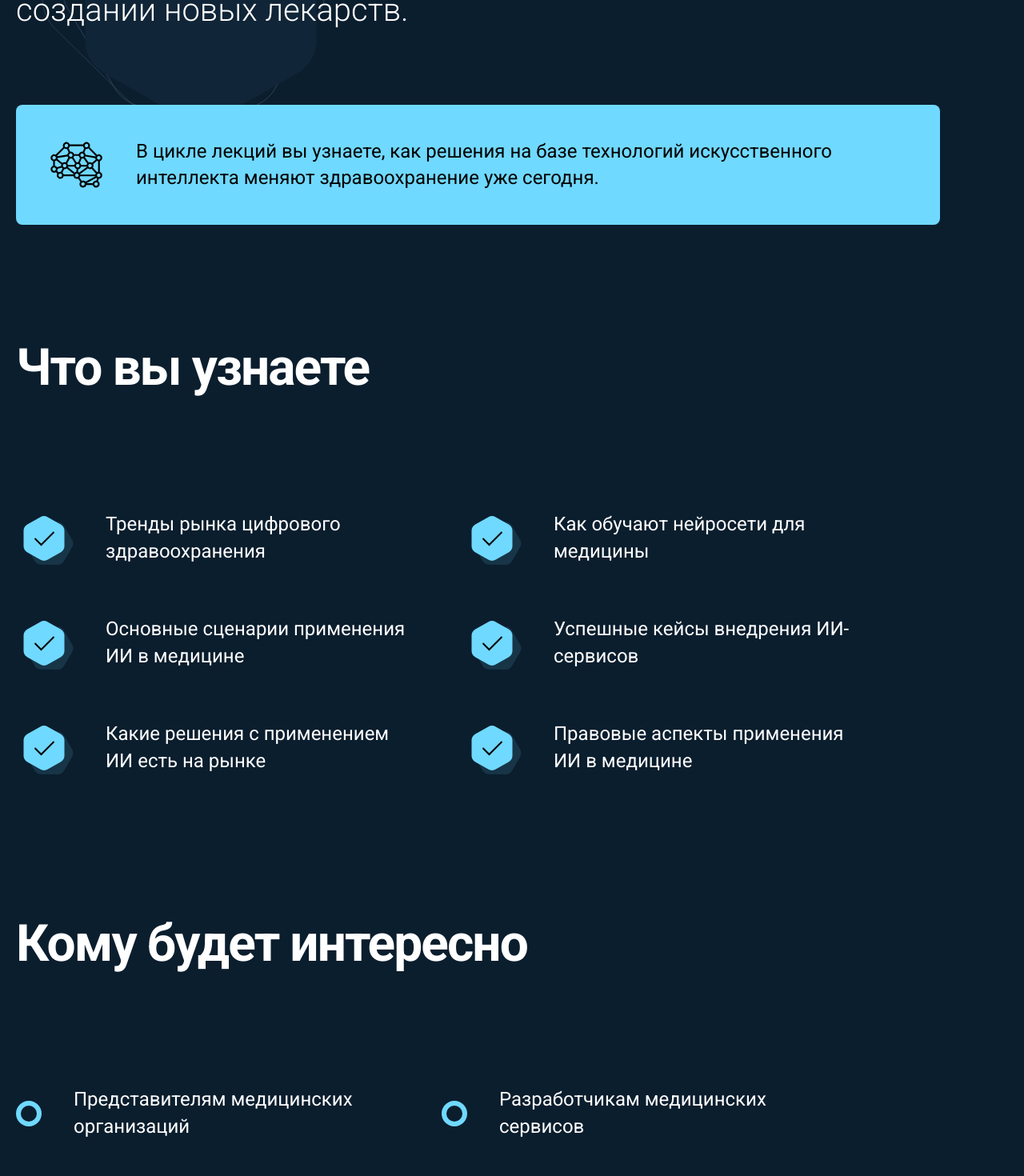
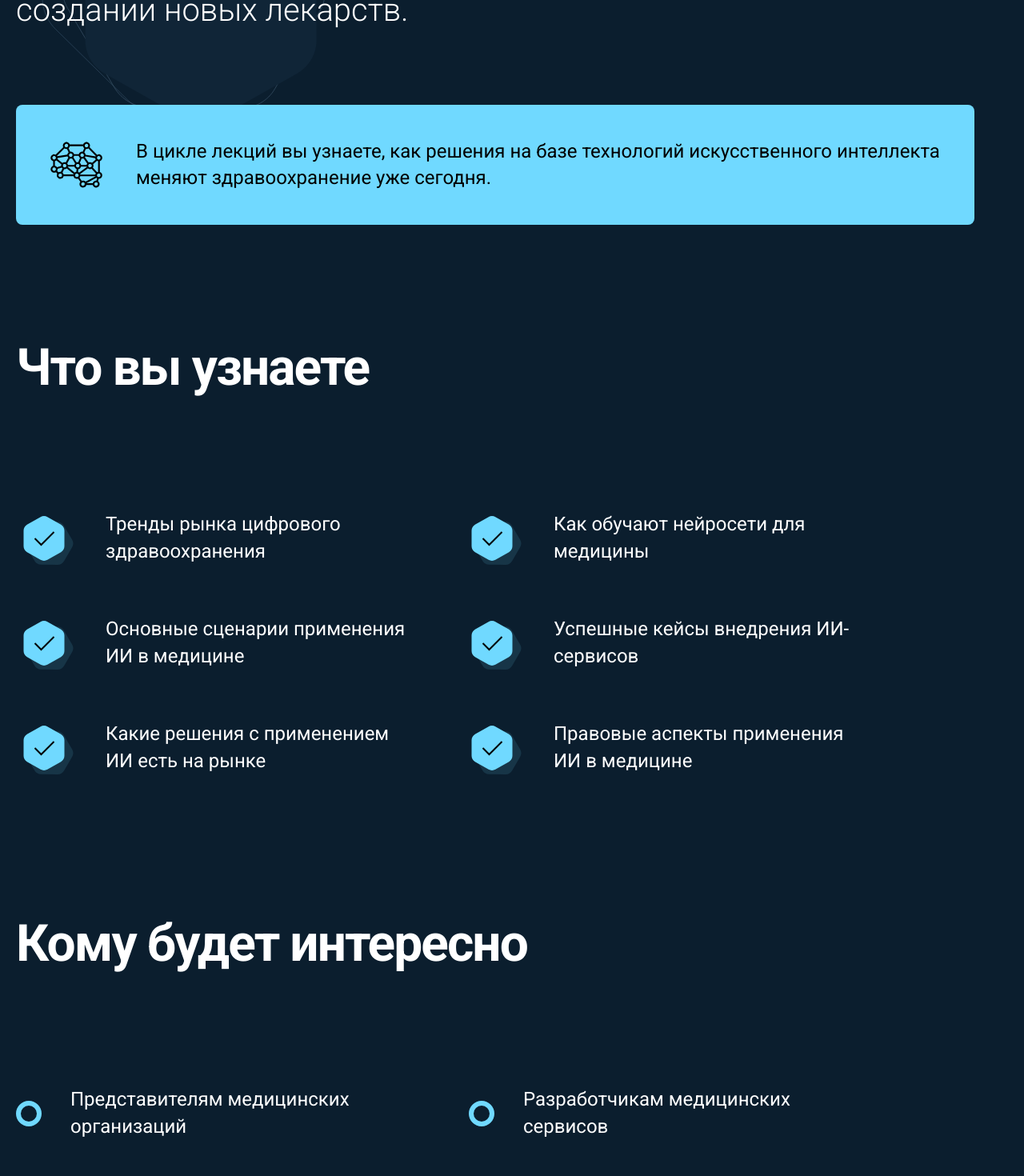
Before and after one commit to soundbroo/celsus-landing, a React (Create React App) app: page / in a window 1280 px wide. Shown: the part 1460-2930 px from the top of the page at 80% size. Built offline with nearby package versions, Linux system fonts and the light colour scheme.

Commit message:
Layout fixes

```diff
--- a/src/components/Common/Button.js
+++ b/src/components/Common/Button.js
@@ -37,4 +37,8 @@ const ButtonWrapper = styled.div`
     justify-content: center;
     padding: 16px 32px;
   }
+
+  @media (max-width: 425px) {
+    font-size: 16px;
+  }
 `;
--- a/src/components/Common/ContactsInfo.js
+++ b/src/components/Common/ContactsInfo.js
@@ -28,7 +28,7 @@ const ContactsInfoWrapper = styled.div`
   align-items: center;
   margin-top: 46px;
 
-  @media (max-width: 1350px) {
+  @media (max-width: 1350px) and (min-width: 599px) {
     padding: 0 20px;
   }
 
--- a/src/components/Common/List.js
+++ b/src/components/Common/List.js
@@ -40,7 +40,7 @@ const ListItem = styled.div`
   display: flex;
   align-items: center;
   margin: 32px 0px;
-  margin-right: 60px;
+  margin-right: ${({ round }) => (!round ? "60px" : "98px")};
   max-width: 500px;
 
   @media (max-width: 1023px) {
@@ -53,7 +53,7 @@ const ListItem = styled.div`
     line-height: 140%;
     color: #fff;
     max-width: 400px;
-    margin-left: 40px;
+    margin-left: ${({ round }) => (!round ? "40px" : "36px")};
 
     @media (max-width: 1023px) {
       font-size: 14px;
--- a/src/components/Intro.js
+++ b/src/components/Intro.js
@@ -43,7 +43,6 @@ const TextWithButtons = styled.div`
   z-index: 2;
 
   @media (max-width: 1023px) {
-    padding-left: 20px;
     width: 100%;
   }
 `;
@@ -103,7 +102,7 @@ const Buttons = styled.div`
     margin-right: 12px;
 
     @media (max-width: 1023px) {
-      margin-right: 20px;
+      margin-right: 0;
     }
   }
 
--- a/src/components/IntroAboutAI.js
+++ b/src/components/IntroAboutAI.js
@@ -56,7 +56,7 @@ const AboutCard = styled.div`
   background: #70d9ff;
   border-radius: 8px;
   padding: 40px;
-  max-width: 1075px;
+  max-width: 1118px;
   margin-top: 90px;
 
   @media (max-width: 1023px) {
```
